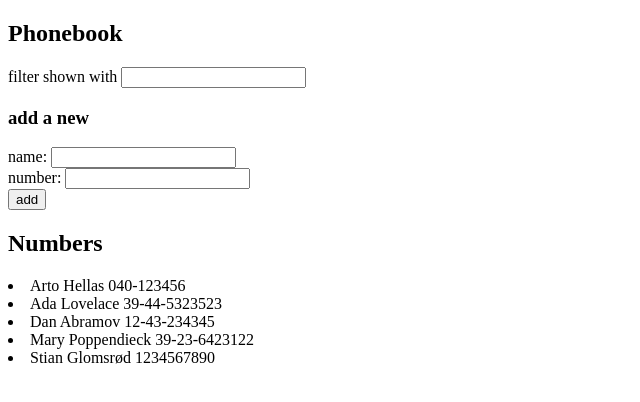
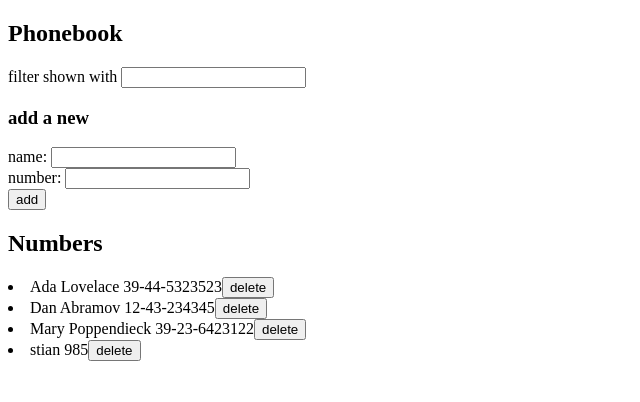
Before and after one commit to stianglomsrod/fullstackopen, a React (Vite) app in the folder part2/phonebook/: page / in a window 1280 px wide. Shown: the top 402 px of the page, without its empty margins (0-640 px from the left). Built offline with nearby package versions, Linux system fonts and the light colour scheme; data requests are answered from the project's data file.

Commit message:
did 14 and 15

```diff
--- a/part2/phonebook/db.json
+++ b/part2/phonebook/db.json
@@ -1,10 +1,5 @@
 {
   "persons": [
-    {
-      "name": "Arto Hellas",
-      "number": "040-123456",
-      "id": "1"
-    },
     {
       "name": "Ada Lovelace",
       "number": "39-44-5323523",
@@ -21,9 +16,9 @@
       "id": "4"
     },
     {
-      "name": "Stian Glomsrød",
-      "number": "1234567890",
-      "id": "P34zrSw7XO4"
+      "name": "stian",
+      "number": "985",
+      "id": "n_T5yHjnwZ4"
     }
   ],
   "$schema": "./node_modules/json-server/schema.json"
--- a/part2/phonebook/src/App.jsx
+++ b/part2/phonebook/src/App.jsx
@@ -11,11 +11,14 @@ const Filter = ({ value, onChange }) => {
   );
 };
 
-const Persons = ({ person }) => {
+const Persons = ({ person, removePerson }) => {
   return (
     <>
       <li>
         {person.name} {person.number}
+        <button onClick={() => removePerson(person.id, person.name)}>
+          delete
+        </button>
       </li>
     </>
   );
@@ -72,14 +75,44 @@ const App = () => {
     const nameAlreadyExists = persons.some((person) => person.name === newName);
 
     if (nameAlreadyExists) {
-      alert(`${newName} is already in the phonebook`);
+      if (
+        window.confirm(
+          `${newName} is already in the phonebook, replace old number with a new one?`,
+        )
+      ) {
+        const oldPerson = persons.filter((obj) => obj.name === newName)[0];
+        personsService
+          .update(oldPerson.id, personObject)
+          .then((updatedPerson) => {
+            setPersons(
+              persons
+                .filter((person) => person.id !== updatedPerson.id)
+                .concat(updatedPerson),
+            );
+          })
+          .catch((error) => console.log("Error updating number ", error));
+
+        setNewName("");
+        setNewNumber("");
+      }
     } else {
-      personsService.create(personObject)
-      .then((returnedPerson) => {
+      personsService.create(personObject).then((returnedPerson) => {
         setPersons(persons.concat(returnedPerson));
         setNewName("");
         setNewNumber("");
       });
+    }
+  };
+
+  const removePerson = (id, name) => {
+    console.log(id, name);
+    if (window.confirm(`Delete ${name}?`)) {
+      personsService
+        .remove(id)
+        .then(() => {
+          setPersons(persons.filter((person) => person.id !== id));
+        })
+        .catch((error) => console.log("Error deleting: ", error));
     }
   };
 
@@ -105,7 +138,7 @@ const App = () => {
       />
       <h2>Numbers</h2>
       {personsToShow.map((person) => (
-        <Persons key={person.id} person={person} />
+        <Persons key={person.id} person={person} removePerson={removePerson} />
       ))}
     </div>
   );
--- a/part2/phonebook/src/services/persons.js
+++ b/part2/phonebook/src/services/persons.js
@@ -1,14 +1,25 @@
 import axios from "axios";
-const baseUrl = 'http://localhost:3001/persons'
+const baseUrl = "http://localhost:3001/persons";
 
 const getAll = () => {
-    const request = axios.get(baseUrl)
-    return request.then(response => response.data)
-}
+  const request = axios.get(baseUrl);
+  return request.then((response) => response.data);
+};
 
 const create = (newObject) => {
-    const request = axios.post(baseUrl, newObject)
-    return request.then((response) => response.data)
-}
+  const request = axios.post(baseUrl, newObject);
+  return request.then((response) => response.data);
+};
 
-export default {getAll, create}
+const remove = (id) => {
+  const url = `${baseUrl}/${id}`;
+  return axios.delete(url).then((response) => console.log(response.status));
+};
+
+const update = (id, newObject) => {
+  const url = `${baseUrl}/${id}`;
+  const request = axios.put(url, newObject);
+  return request.then((response) => response.data);
+};
+
+export default { getAll, create, remove, update };
```
